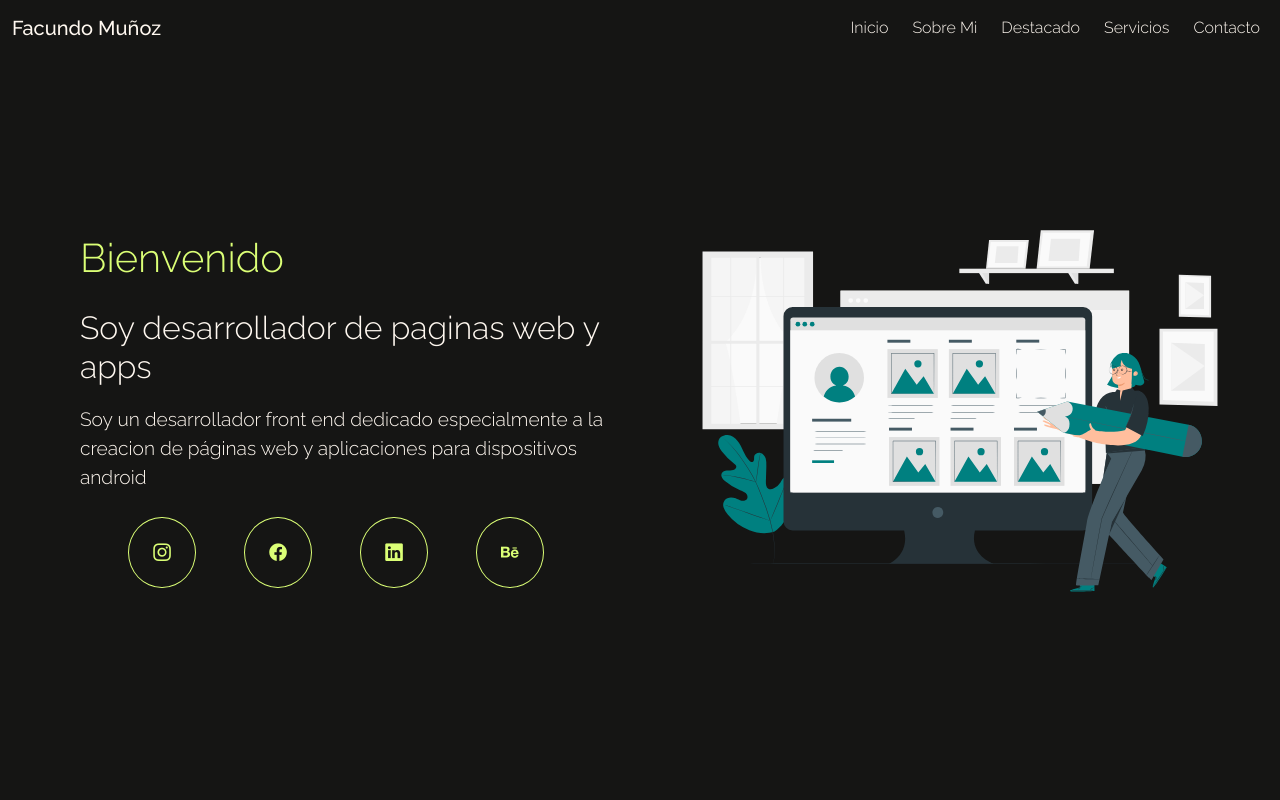
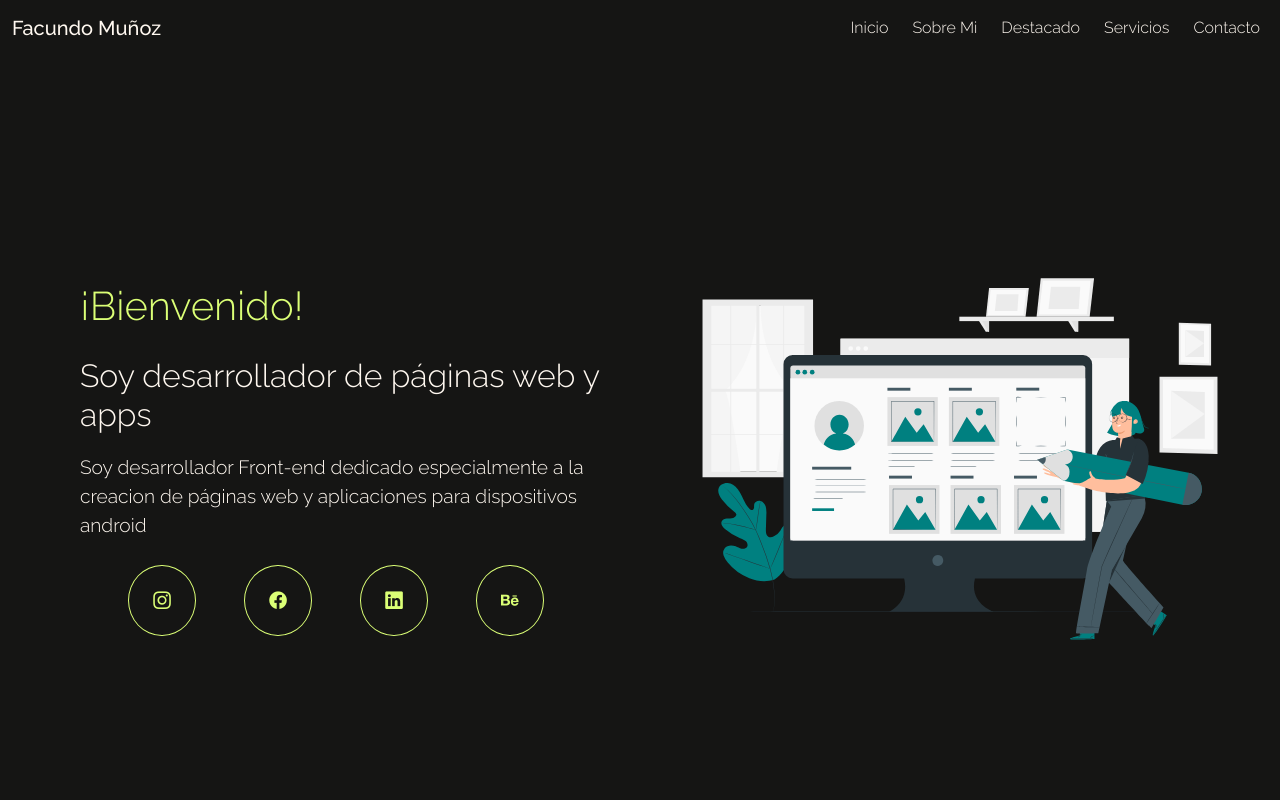
Before and after one commit to FacuMunozLemir/Portfolio-Personal-, a website: page src/views/home.html in a window 1280 px wide. Shown: the top 800 px of the page. Drawn offline with nearby package versions, Linux system fonts and the light colour scheme.

Commit message:
se arregló el problema de la animacion de la home page se revisó el responsive y errores de ortografía

```diff
--- a/src/views/home.html
+++ b/src/views/home.html
@@ -79,15 +79,15 @@
 
           <div class="main__section__fila__columna-1">
             <div class="main__section__fila__columna-1__titulo">
-              <h1>Bienvenido</h1>
+              <h1>¡Bienvenido!</h1>
             </div>
             <div class="main__section__fila__columna-1__subtitulo">
-              <h2>Soy desarrollador de paginas web y apps</h2>
+              <h2>Soy desarrollador de páginas web y apps</h2>
             </div>
             <div class="main__section__fila__columna-1__texto">
               <p>
-                Soy un desarrollador front end dedicado especialmente a la
-                creacion de páginas web y aplicaciones para dispositivos android
+                Soy desarrollador Front-end dedicado especialmente a la creacion
+                de páginas web y aplicaciones para dispositivos android
               </p>
             </div>
             <div class="main__section__fila__columna-1__redSocial">
@@ -106,8 +106,12 @@
             </div>
           </div>
           <!--Columna de imágenes-->
-          <div class="main__section__fila__columna-2" data-aos="fade-left">
-            <svg xmlns="http://www.w3.org/2000/svg" viewBox="0 0 750 500">
+          <div class="main__section__fila__columna-2">
+            <svg
+              xmlns="http://www.w3.org/2000/svg"
+              data-aos="fade-left"
+              viewBox="0 0 750 500"
+            >
               <g id="freepik--background-complete--inject-14">
                 <rect
                   x="83.56"
--- a/styles/scss/parciales/_4_home.scss
+++ b/styles/scss/parciales/_4_home.scss
@@ -1,6 +1,7 @@
 .main {
   height: 100vh;
   width: 100%;
+  margin-top: 3rem;
   &__section {
     height: 100%;
     width: 100%;
@@ -60,6 +61,7 @@
         display: flex;
         justify-content: center;
         align-items: center;
+        overflow: hidden;
         &__img {
           width: 22rem;
         }
--- a/styles/scss/parciales/_8_contact.scss
+++ b/styles/scss/parciales/_8_contact.scss
@@ -105,7 +105,7 @@
 }
 
 /*MEDIAS QUERY*/
-@media (max-width: 1000px) {
+@media (max-width: 1080px) {
   .contacto__fila {
     flex-direction: column;
     &__columnaFormulario {
```
Also changed, not shown: src/views/about.html (+3 -3 lines), src/views/featured.html (+2 -2 lines), src/views/services.html (+2 -2 lines), styles/css/estilos.css.
